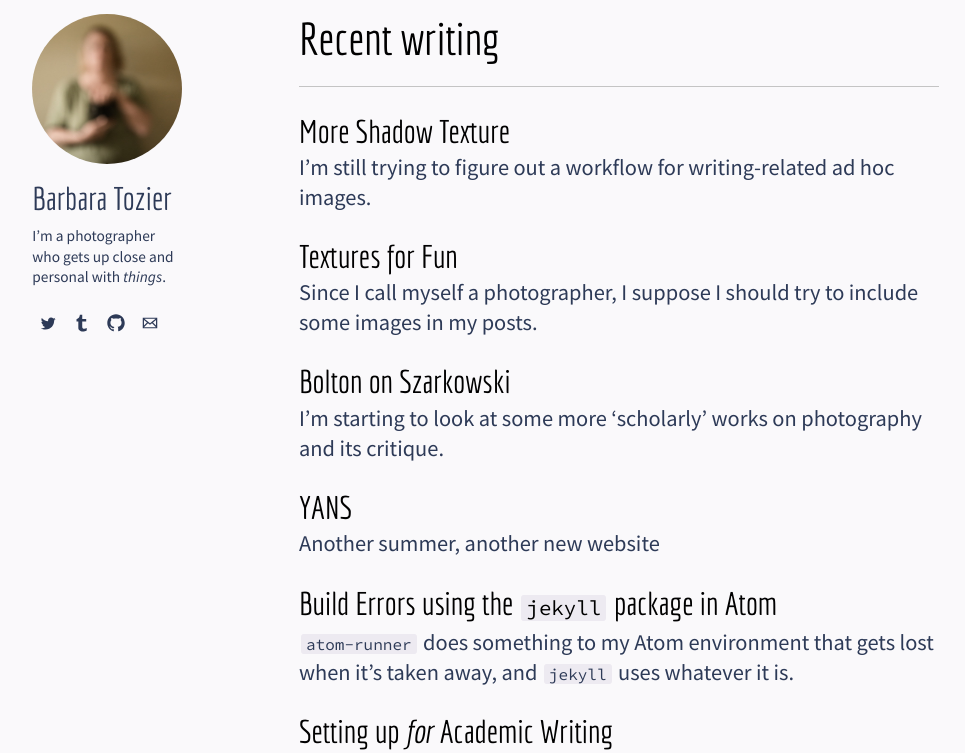
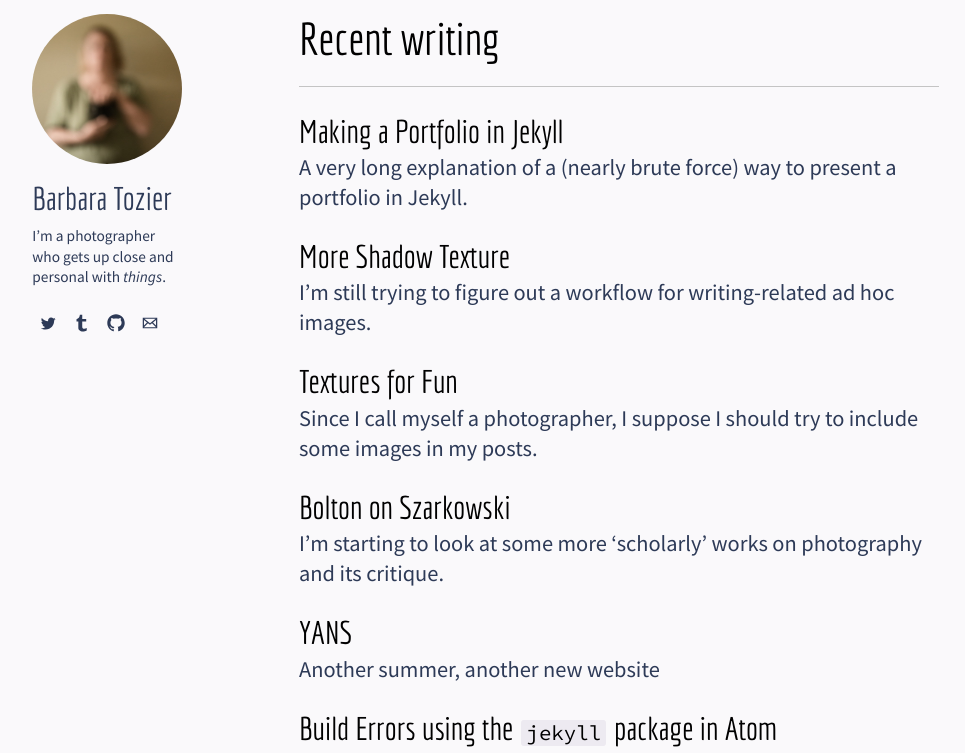
Before and after one commit to logista/btsite, a Jekyll site: the page built from index.md, in a window 1280 px wide and 900 px high, scrolled down 995 px, cut to the strip 147-900 px from the top of the window. Shown: the whole strip, without its empty margins (21-986 px from the left). Built offline with Jekyll 4.4.1, drawn with Linux system fonts in a browser that asks for light colours; nearby versions of some CDN libraries; part of the change alters nothing that is shown.

Commit message:
finished (?) post, changed from draft to post

```diff
--- a/_drafts/making-a-portfolio.md
+++ b/_posts/2015-08-10-making-a-portfolio.md
@@ -1,16 +1,18 @@
 ---
 layout: post
 title: "Making a Portfolio in Jekyll"
-tags: [jekyll, photography, portfolio, workflow]
-excerpt: "A very long explanation of a (nearly brute force) way to present a portfolio in Jekyll"
+excerpt: "A very long explanation of a (nearly brute force) way to present a portfolio in Jekyll."
+tags: [jekyll, photography, portfolio, workflow, design, programming]
+date: 2015-08-10
 ---
 
-A large number of words to explain in probably not the right level of detail for any reader how I managed to show my portfolio on a Jekyll-powered website.
+A large number of words to explain (at probably not the right level of detail for *any* reader) how I manage to show my portfolio on a Jekyll-powered website. Skip it if you don't use Jekyll.
 {: .acn}
 
 {% include _toc.html %}
 
-##Preamble
+
+## Preamble
 
 [Jekyll][5a4cab1f] is a maturing static website generator, pretty smart and sophisticated, but generally easy enough for a relatively tech-savvy person to get up and running. That is not to say it's not without its issues. Primary is the deplorable state of the documentation. The documentation is written for people who have grown up with Jekyll and with Ruby, who already have some idea of what they're looking for. There's no search button, for instance, and the maintainers have a slavish devotion to DRY (Don't Repeat Yourself) so there is little to no explanation on *x* if you happen to be reading about *y* that depends on *x*.
 
@@ -29,7 +31,8 @@ All this preamble to get to the point... which is something I forgot.
 
 Right. So I picked out a Jekyll theme called "Minimal Mistakes" which in itself doesn't have a way to do a portfolio. That's ok, because it takes care of other stuff that I don't want to deal with, like responsiveness to different screen dimensions.
 
-##Design Considerations
+
+## Design Considerations
 
 I knew from previous versions of my site that I wanted to have my portfolio galleries completely independent from each other, and completely independent from any "website" or "post/writing" images. This means I don't put my portfolio images in an `images` folder, but in a folder specific to a gallery. The way that I have Jekyll set up, each page of my site is actually held within a little folder with the post or page name on it.
 
@@ -39,6 +42,7 @@ I knew from previous versions of my site that I wanted to have my portfolio gall
 This means that I can have a folder for each gallery, and I can have it hold all of the images associated with that gallery. Yay! But now, how do I actually tell Jekyll about those images I put there, without having to type a new `index.html` every time I make a change?
 
 Well, this is why computers.
+
 
 ## The `_data` File
 
@@ -74,9 +78,10 @@ my-site |
           | - index.md
 ~~~
 
+
 ## The Gallery Index Page
 
-The Gallery Index page is a YAML + Markdown document that is later converted to HTML by Jekyll. Here's what the frontmatter looks like:
+The Gallery Index page is a YAML + Markdown document that is later converted to HTML by Jekyll. Here's what the front matter looks like:
 
 {% highlight yaml %}
 ---
@@ -94,7 +99,7 @@ At a minimum, the body of the file looks like:
 `{% raw %}{% include _gallery.html %}{% endraw %}`
 {: .center}
 
-but I can include more information if I'd like, and it will become part of the gallery page. So for this particular gallery, I have a little bit of explainitory text that describes the ideas behind the project.
+but I can include more information if I'd like, and it will become part of the gallery page. So for this particular gallery, I have a little bit of explanatory text that describes the ideas behind the project.
 
 ~~~
 This project combines a Western idea of "mathematical beauty" with an Eastern idea of Process. Specifically, it blends Platonic Solids (tetrahedron, cube, octahedron, dodecahedron, icosahedron) and the Wu Xing (five elements or phases -- wood, fire, earth, metal, water).
@@ -102,14 +107,46 @@ This project combines a Western idea of "mathematical beauty" with an Eastern id
 ~~~
 {: .text-highlight}
 
+(`{: .acn}` is a class in my CSS that creates a special paragraph style. It's called `acn` because it is an "Attention Conservation Notice," introduced to me by a [friend](http://bactra.org/weblog/).)
+
 ## The `_gallery.html` include
 
-The nice thing about templates: once you've identified a recurring bit of text or functionality, you can separate it out into it's own file that you only have to write once. Easier to change, maintain, and use. Insert it on a page when you need it, ignore it when you don't.
+The nice thing about templates: once you've identified a recurring bit of text or functionality, you can separate it out into its own file that you only have to write once. Easier to change, maintain, and use. Insert it on a page when you need it, ignore it when you don't.
 
-Jekyll does this by using an "include" file. Include files typically do only one thing: fill out one part of a web page. For instance, that bit on the left of my page (as it exists today, 2015-08-10), is from an included called `_author-bio.html`. I only need to put the info in that page once, and it appears everywhere on my site that I ask for it to appear.
+Jekyll does this by using an "include" file. Include files typically do only one thing: fill out one part of a web page. For instance, that bit on the left of my page (as it exists today, 2015-08-10), is from an include called `_author-bio.html`. I only need to put the info in that page once, and it appears everywhere on my site that I ask for it to appear.
 
-The gallery pages have a similar mini-template (a subroutine, if you're a programmer of a certain age) that reads the `gallerylist.yml` file and uses the information there to decide what to show on the `gallery-xxxx` page. In fact, the logic as it is written is able to decide what to show on the `Portfolio` page. One day I might want to change the `Portfolio` page, and I can do that by making two changes: one is to create a new include, and the other is to call it from the `portfolio/index.md` file.
+The gallery pages have a similar mini-template (a subroutine, if you're a programmer of a certain age) that reads the `gallerylist.yml` file and uses the information there to decide what to show on the `gallery-xxxx` page.
+
+Here's the code:
+
+{% highlight html %}
+{% raw %}
+{% for gallery in site.data.gallerylist %}
+{% for image in gallery[1].images %}
+{% if gallery[0] == page.gallery %}
+<a href="{{ image.filename }}" title="{{ image.title}}"><img src="th/{{ image.filename }}"  class="thumbnail"></a>
+{% endif %}
+{% endfor %}
+{% endfor %}
+{% endraw %}
+{% endhighlight %}
+
+This is the "brute force" portion of the whole thing. Because it's my site, and I expect to only have a few galleries going at a time, *and* the site is generated here on my own computer before it's uploaded to the web... I'm willing to go with it. To quote [some](http://ronjeffries.com) [folks](http://www.hendricksonxp.com) I know, I'm doing the simplest thing that could possibly work. In my case, this is to get my [husband](http://williamtozier.com) to cobble a little program together for me in a few minutes.
+
+Basically, this looks at `gallerylist.yml` and looks at everything in it to decide what to present on the page. The structure of the html there in the middle (the remainder are [liquid elements](https://github.com/Shopify/liquid/wiki/Liquid-for-Designers)) is why I make sure the name of the full-sized and thumbnail-sized images are the same.
+
+The [Portfolio](/portfolio/) page is constructed using a similar logic, but since it's slightly different, it lives in the `portfolio/index.md` file.
+
+But wait, there's more!
+
+
+## Navigating between galleries
+
+The last bit to having galleries is being able to navigate between them. Jekyll has built-in navigation between *posts*, but not between *pages*. So my husband made another little on-page program for me that handles this and references the pre-existing navigation styles. The logic for this lives in an include called `_gallery-nav.html` and I leave it as an exercise to the reader to find it in my [GitHub repository](https://github.com/logista/btsite2015) for this site.
+
 
 ## Conclusion
 
-All in all, this system is rather flexible. As I add and remove galleries, I simply need to put the images into the proper places and then tell Jekyll about them. I don't need to worry about how to link between them, because that's taken care of in the code written on the page.
+All in all, this system is rather flexible. As I add and remove galleries, I simply need to put the images into the proper places and then tell Jekyll about them. I don't need to worry about how to link to them and between them, because that's taken care of in the code written on the page.
+
+Is it the most efficient way to do it from a programmer's point of view? I doubt it, but I don't really care. It works for me, I don't need to make sure I have extra programs available to my Jekyll install, and I kind of understand how it all goes together. That's good enough for me, and I hope if you've read this far you've found something useful.
```
